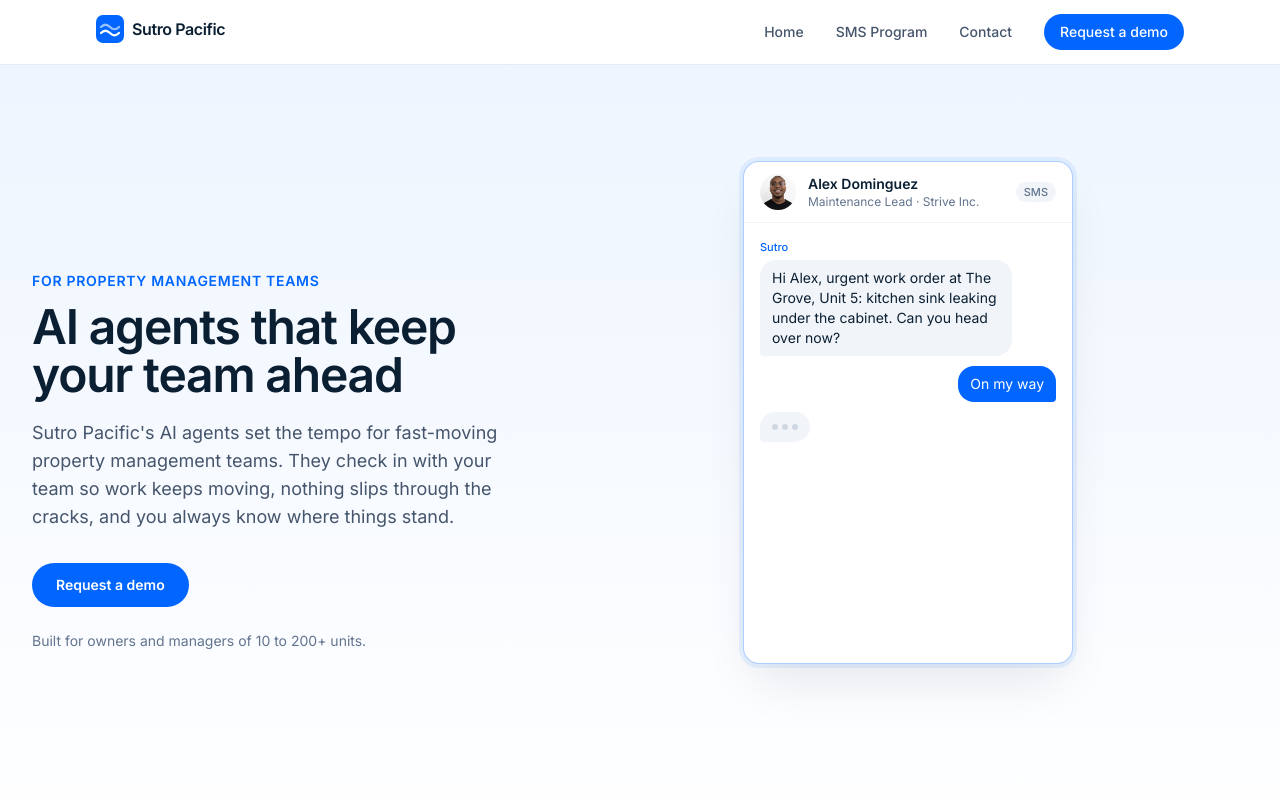
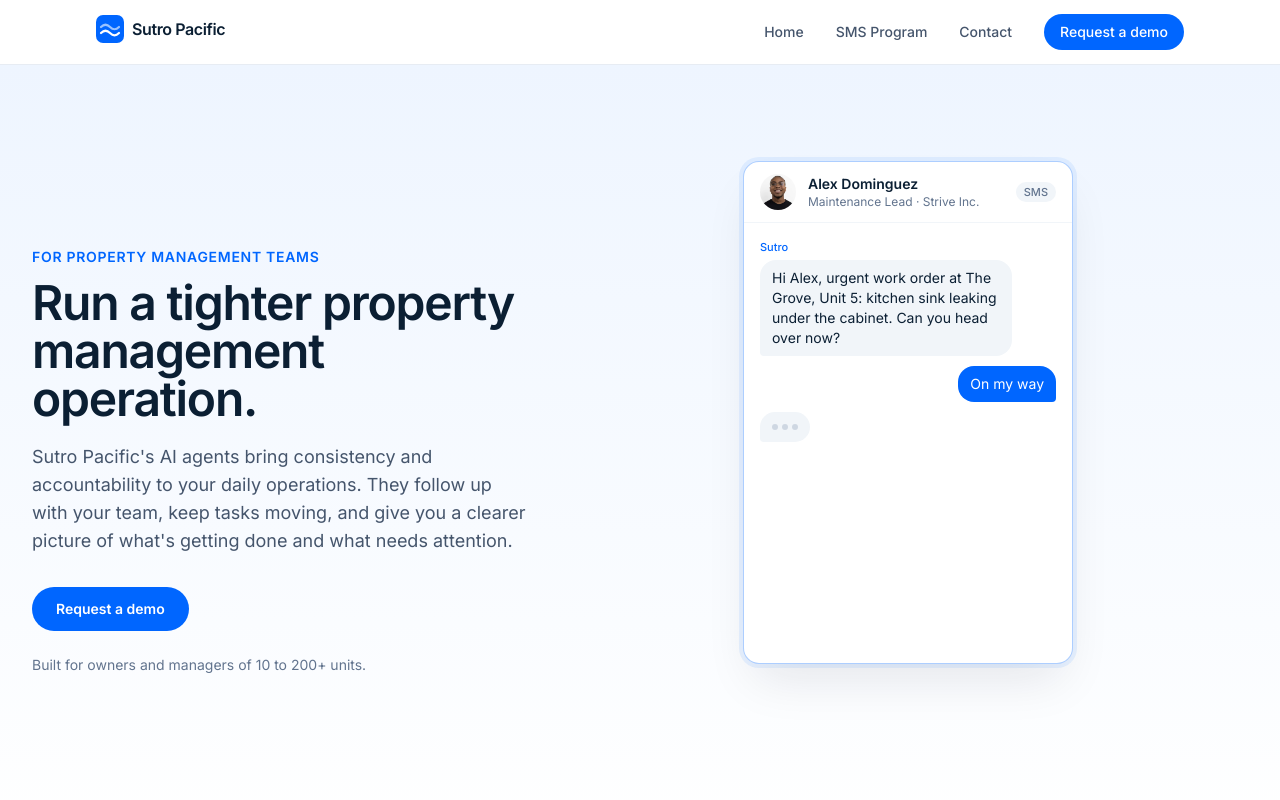
Before and after one commit to OThreeVerve/Sutro-Pacific-Website, a Next.js app: page / in a window 1280 px wide. Shown: the top 800 px of the page. Built offline with nearby package versions, Linux system fonts and the light colour scheme.

Commit message:
updated H1 title and description

```diff
--- a/app/layout.tsx
+++ b/app/layout.tsx
@@ -8,12 +8,12 @@ import { site } from "@/lib/site";
 const inter = Inter({ subsets: ["latin"], variable: "--font-inter" });
 
 const description =
-  "Sutro Pacific's AI agents set the tempo for fast-moving property management teams. They check in with your team so work keeps moving, nothing slips through the cracks, and you always know where things stand.";
+  "Sutro Pacific's AI agents bring consistency and accountability to your daily operations. They follow up with your team, keep tasks moving, and give you a clearer picture of what's getting done and what needs attention.";
 
 export const metadata: Metadata = {
   metadataBase: new URL(site.url),
   title: {
-    default: "Sutro Pacific | AI agents that keep property management teams on track",
+    default: "Sutro Pacific | Run a tighter property management operation",
     template: "%s | Sutro Pacific",
   },
   description,
@@ -22,12 +22,12 @@ export const metadata: Metadata = {
     type: "website",
     siteName: "Sutro Pacific",
     url: "/",
-    title: "Sutro Pacific | AI agents that keep property management teams on track",
+    title: "Sutro Pacific | Run a tighter property management operation",
     description,
   },
   twitter: {
     card: "summary_large_image",
-    title: "Sutro Pacific | AI agents that keep property management teams on track",
+    title: "Sutro Pacific | Run a tighter property management operation",
     description,
   },
 };
--- a/app/page.tsx
+++ b/app/page.tsx
@@ -29,11 +29,12 @@ export default function Home() {
           <div className="max-w-2xl">
             <p className="text-sm font-semibold uppercase tracking-wider text-pacific-600">For property management teams</p>
             <h1 className="mt-3 text-4xl font-semibold tracking-tight text-ink sm:text-5xl">
-              AI agents that keep your team ahead
+              Run a tighter property management operation.
             </h1>
             <p className="mt-5 text-lg text-slate-600">
-              Sutro Pacific&apos;s AI agents set the tempo for fast-moving property management teams. They check in with
-              your team so work keeps moving, nothing slips through the cracks, and you always know where things stand.
+              Sutro Pacific&apos;s AI agents bring consistency and accountability to your daily operations. They follow up
+              with your team, keep tasks moving, and give you a clearer picture of what&apos;s getting done and what needs
+              attention.
             </p>
             <div className="mt-8 flex flex-wrap gap-3">
               <a
--- a/index.html
+++ b/index.html
@@ -108,8 +108,8 @@ if (window.tailwind) tailwind.config = { theme: { extend: {
     <div class="mx-auto max-w-7xl px-4 sm:px-6 lg:px-8 grid items-center gap-12 py-16 md:py-24 xl:grid-cols-[minmax(0,1fr)_auto] xl:gap-10">
       <div class="max-w-2xl">
         <p class="text-sm font-semibold uppercase tracking-wider text-pacific-600">For property management teams</p>
-        <h1 class="mt-3 text-4xl font-semibold tracking-tight sm:text-5xl">AI agents that keep your team ahead</h1>
-        <p class="mt-5 text-lg text-slate-600">Sutro Pacific's AI agents set the tempo for fast-moving property management teams. They check in with your team so work keeps moving, nothing slips through the cracks, and you always know where things stand.</p>
+        <h1 class="mt-3 text-4xl font-semibold tracking-tight sm:text-5xl">Run a tighter property management operation.</h1>
+        <p class="mt-5 text-lg text-slate-600">Sutro Pacific's AI agents bring consistency and accountability to your daily operations. They follow up with your team, keep tasks moving, and give you a clearer picture of what's getting done and what needs attention.</p>
         <div class="mt-8 flex flex-wrap gap-3">
           <a href="mailto:hello@sutropacific.com?subject=Sutro%20Pacific%20demo%20request" class="rounded-full bg-pacific-600 px-6 py-3 text-sm font-semibold text-white hover:bg-pacific-700">Request a demo</a>
         </div>
```
